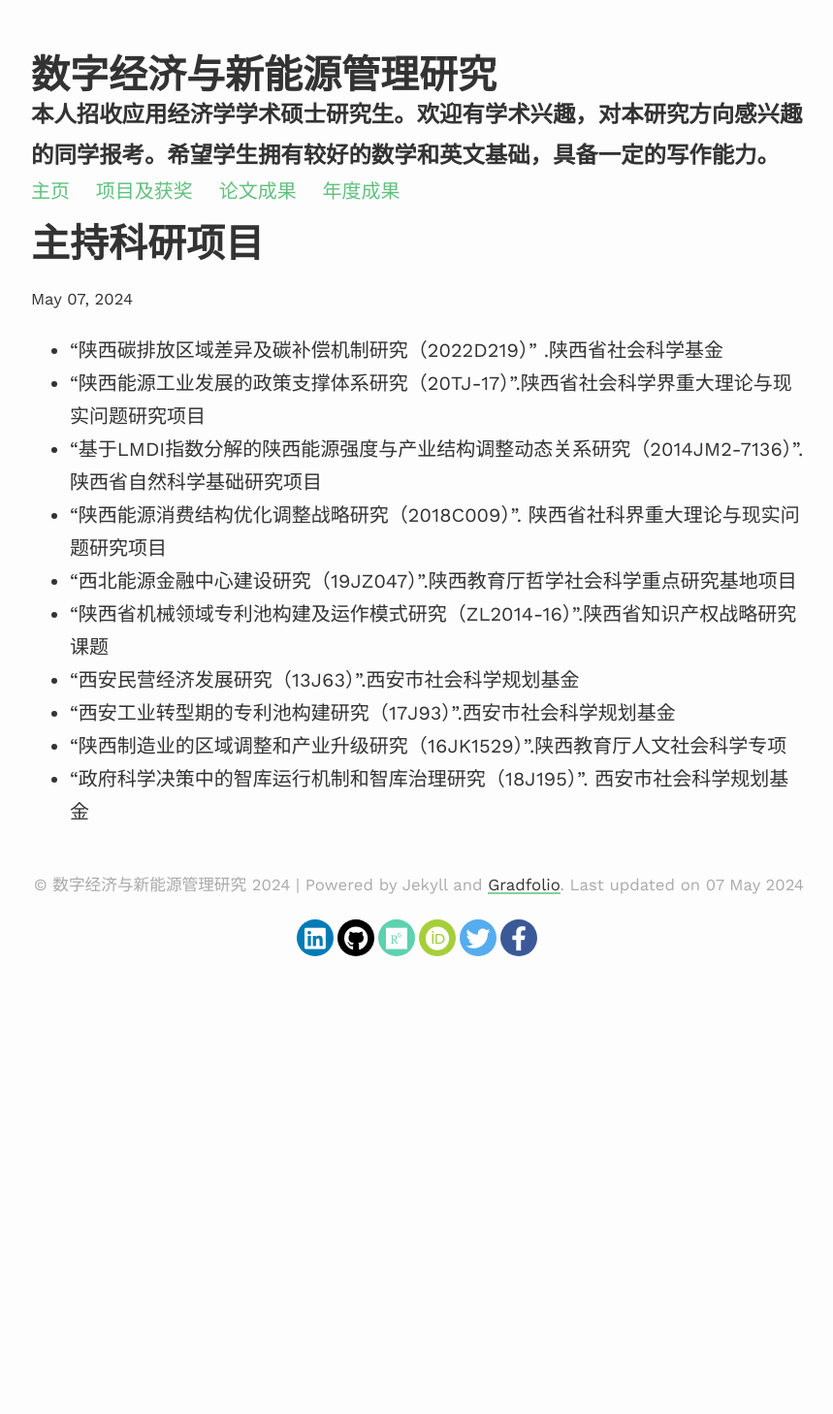
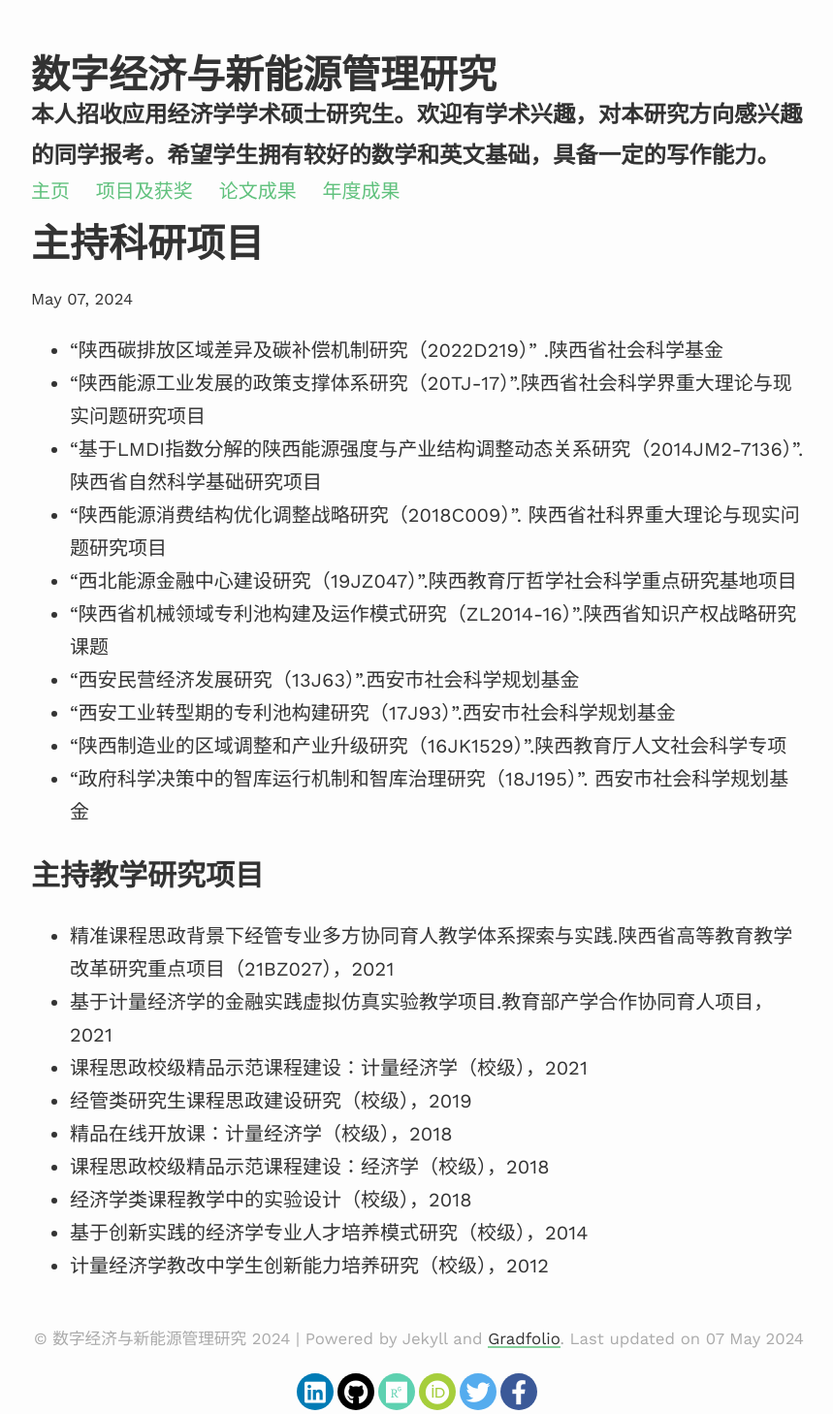
Before and after one commit to dakuamao/sun, a Jekyll site: the page built from _projects/6_project.md, in a window 1280 px wide. Shown: the whole page at 97% size, without its empty margins (208-1067 px from the left). Built offline with Jekyll 4.4.1, drawn with Linux system fonts in a browser that asks for light colours; nearby versions of some CDN libraries; before the commit the page ends 990 px from its top, so only the background shows below that.

Commit message:
Update 6_project.md

```diff
--- a/_projects/6_project.md
+++ b/_projects/6_project.md
@@ -13,3 +13,14 @@ description: 近年科研项目
 * “西安工业转型期的专利池构建研究（17J93）”.西安市社会科学规划基金
 * “陕西制造业的区域调整和产业升级研究（16JK1529）”.陕西教育厅人文社会科学专项
 * “政府科学决策中的智库运行机制和智库治理研究（18J195）”. 西安市社会科学规划基金
+
+# 主持教学研究项目
+* 精准课程思政背景下经管专业多方协同育人教学体系探索与实践.陕西省高等教育教学改革研究重点项目（21BZ027），2021
+* 基于计量经济学的金融实践虚拟仿真实验教学项目.教育部产学合作协同育人项目，2021
+* 课程思政校级精品示范课程建设：计量经济学（校级），2021
+* 经管类研究生课程思政建设研究（校级），2019
+* 精品在线开放课：计量经济学（校级），2018
+* 课程思政校级精品示范课程建设：经济学（校级），2018
+* 经济学类课程教学中的实验设计（校级），2018
+* 基于创新实践的经济学专业人才培养模式研究（校级），2014
+* 计量经济学教改中学生创新能力培养研究（校级），2012
```
